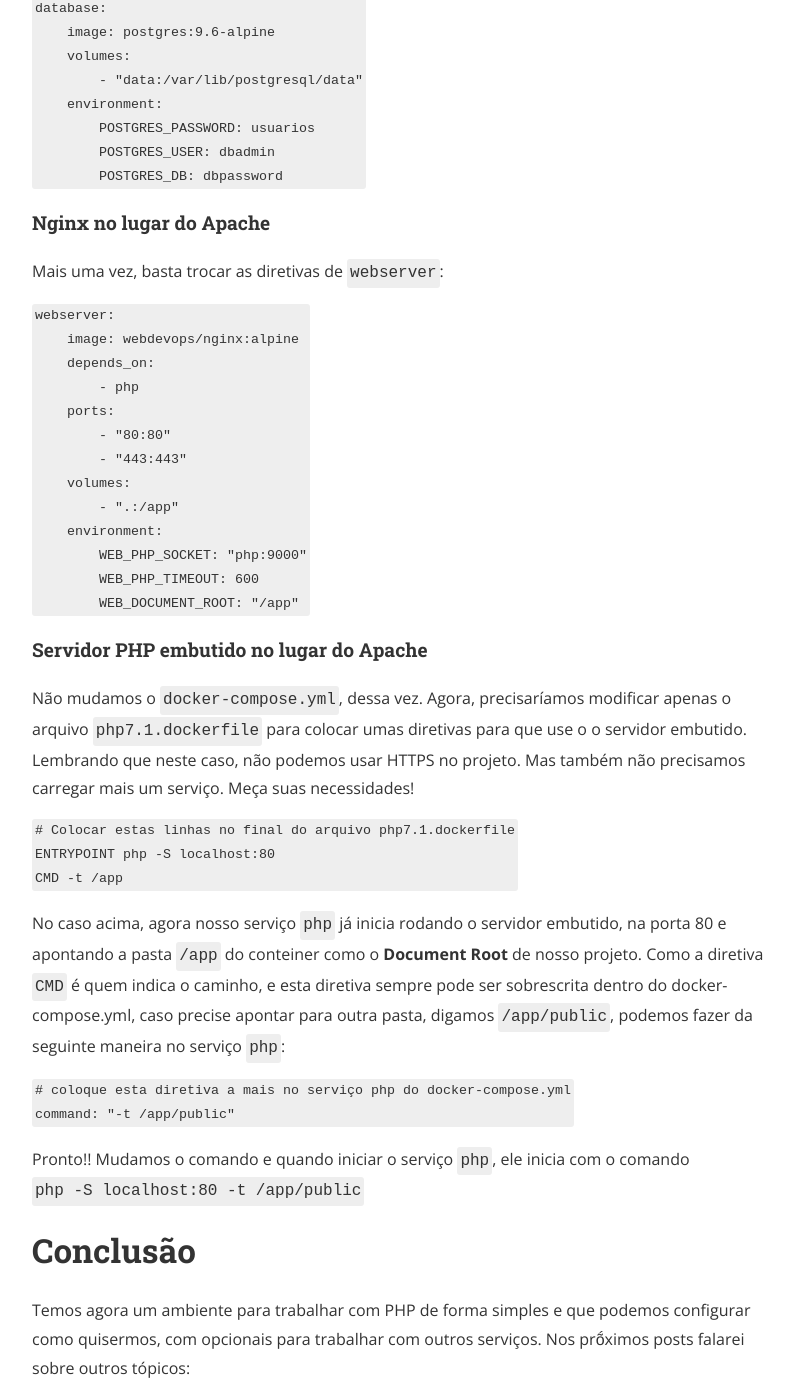
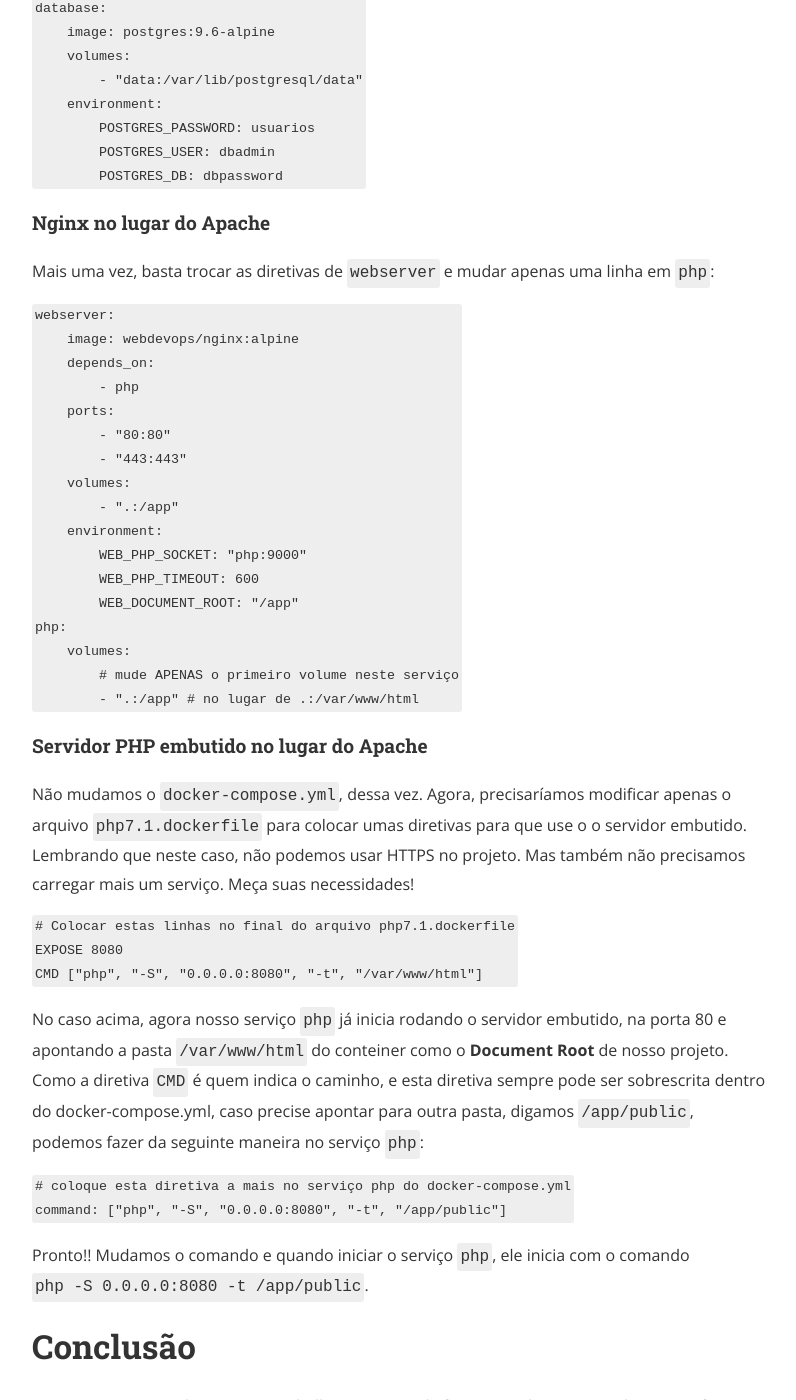
Before and after one commit to phpba/phpba.github.io, a Jekyll site: the page built from _posts/2017-11-24-docker-php.md, in a window 1280 px wide and 1400 px high, scrolled down 7977 px. Shown: the whole window, without its empty margins (240-1036 px from the left). Built offline with Jekyll 4.4.1, drawn with Linux system fonts in a browser that asks for light colours; nearby versions of some CDN libraries; comment, search, counter and statistics services are not loaded; a style sheet for code colours, icons or effects is not loaded.

Commit message:
RC1 do post sobre PHP, Docker e Docker Compose

````diff
--- a/_posts/2017-11-24-docker-php.md
+++ b/_posts/2017-11-24-docker-php.md
@@ -239,7 +239,7 @@ database:
 ```
 
 #### Nginx no lugar do Apache
-Mais uma vez, basta trocar as diretivas de `webserver`:
+Mais uma vez, basta trocar as diretivas de `webserver` e mudar apenas uma linha em `php`:
 
 ```yaml
 webserver:
@@ -255,6 +255,10 @@ webserver:
         WEB_PHP_SOCKET: "php:9000"
         WEB_PHP_TIMEOUT: 600
         WEB_DOCUMENT_ROOT: "/app"
+php:
+    volumes:
+        # mude APENAS o primeiro volume neste serviço
+        - ".:/app" # no lugar de .:/var/www/html
 ```
 
 #### Servidor PHP embutido no lugar do Apache
@@ -262,18 +266,18 @@ Não mudamos o `docker-compose.yml`, dessa vez. Agora, precisaríamos modificar
 
 ```dockerfile
 # Colocar estas linhas no final do arquivo php7.1.dockerfile
-ENTRYPOINT php -S localhost:80
-CMD -t /app
+EXPOSE 8080
+CMD ["php", "-S", "0.0.0.0:8080", "-t", "/var/www/html"]
 ```
 
-No caso acima, agora nosso serviço `php` já inicia rodando o servidor embutido, na porta 80 e apontando a pasta `/app` do conteiner como o **Document Root** de nosso projeto. Como a diretiva `CMD` é quem indica o caminho, e esta diretiva sempre pode ser sobrescrita dentro do docker-compose.yml, caso precise apontar para outra pasta, digamos `/app/public`, podemos fazer da seguinte maneira no serviço `php`:
+No caso acima, agora nosso serviço `php` já inicia rodando o servidor embutido, na porta 80 e apontando a pasta `/var/www/html` do conteiner como o **Document Root** de nosso projeto. Como a diretiva `CMD` é quem indica o caminho, e esta diretiva sempre pode ser sobrescrita dentro do docker-compose.yml, caso precise apontar para outra pasta, digamos `/app/public`, podemos fazer da seguinte maneira no serviço `php`:
 
 ```yaml
 # coloque esta diretiva a mais no serviço php do docker-compose.yml
-command: "-t /app/public"
+command: ["php", "-S", "0.0.0.0:8080", "-t", "/app/public"]
 ```
 
-Pronto!! Mudamos o comando e quando iniciar o serviço `php`, ele inicia com o comando `php -S localhost:80 -t /app/public`
+Pronto!! Mudamos o comando e quando iniciar o serviço `php`, ele inicia com o comando `php -S 0.0.0.0:8080 -t /app/public`.
 
 # Conclusão
 Temos agora um ambiente para trabalhar com PHP de forma simples e que podemos configurar como quisermos, com opcionais para trabalhar com outros serviços. Nos prṍximos posts falarei sobre outros tópicos:
````
